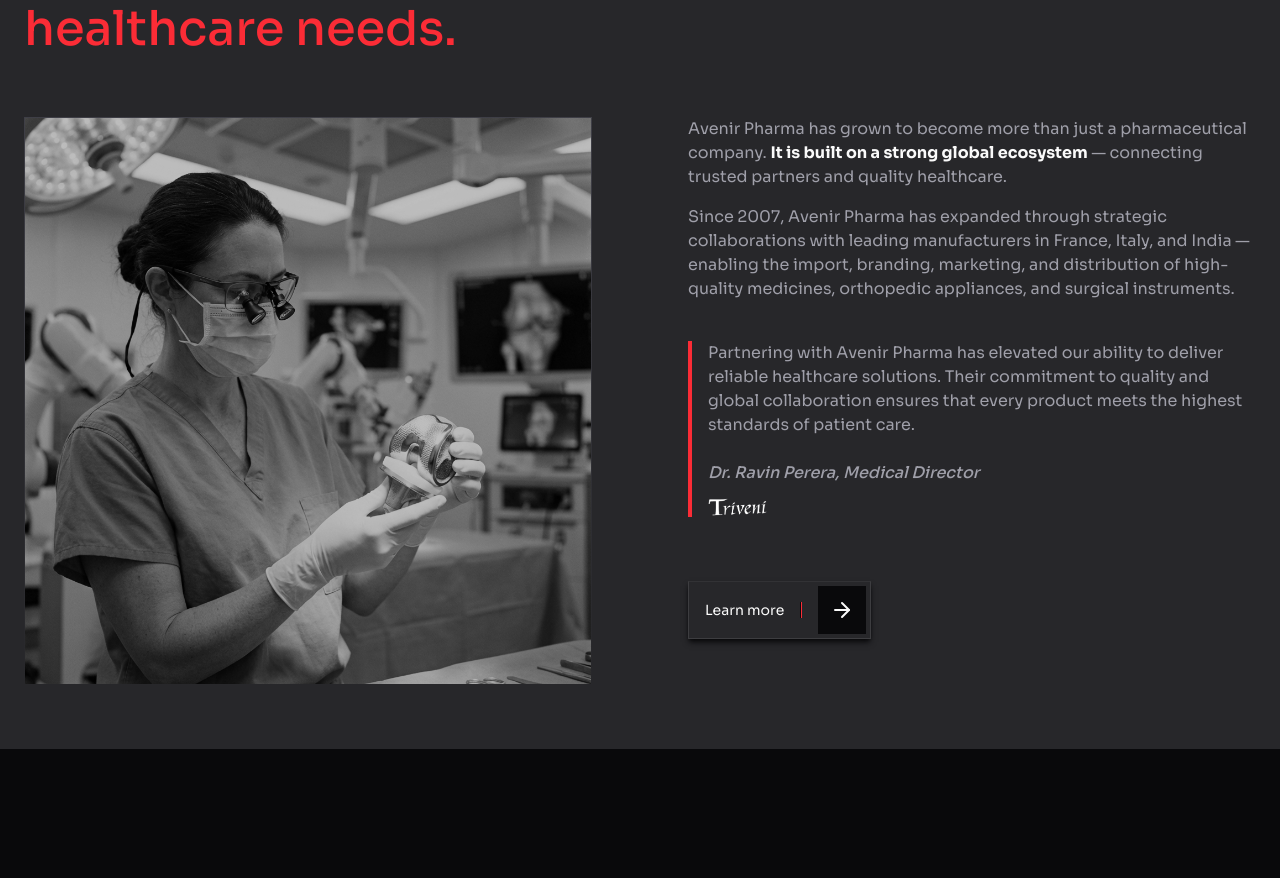
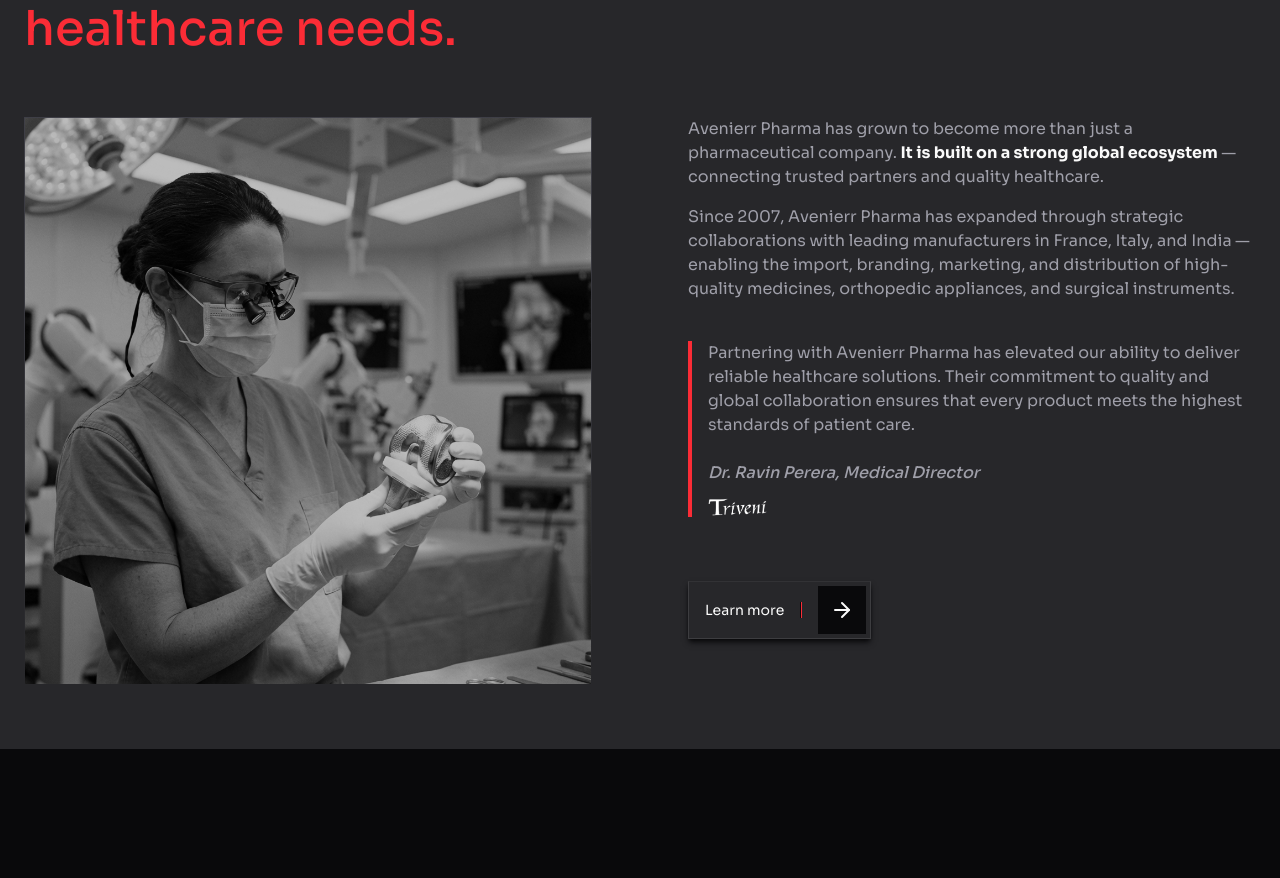
Before and after one commit to Thawshi-Srikanth/avenerr, a Next.js app: page / in a window 1280 px wide. Shown: the part 1151-2029 px from the top of the page. Built offline with nearby package versions, Linux system fonts and the light colour scheme.

Commit message:
fix: Corrected company name typo from 'Avenir' to 'Avenierr' in content text and image alt attributes.

```diff
--- a/src/components/content-1.tsx
+++ b/src/components/content-1.tsx
@@ -55,8 +55,8 @@
 
           <div className="relative space-y-4">
             <p className="text-muted-foreground">
-              Avenir Pharma has grown to become more than just a pharmaceutical
-              company.{" "}
+              Avenierr Pharma has grown to become more than just a
+              pharmaceutical company.{" "}
               <span className="text-accent-foreground font-bold">
                 It is built on a strong global ecosystem
               </span>{" "}
@@ -64,7 +64,7 @@
             </p>
 
             <p className="text-muted-foreground">
-              Since 2007, Avenir Pharma has expanded through strategic
+              Since 2007, Avenierr Pharma has expanded through strategic
               collaborations with leading manufacturers in France, Italy, and
               India — enabling the import, branding, marketing, and distribution
               of high-quality medicines, orthopedic appliances, and surgical
@@ -73,7 +73,7 @@
             <div className="pt-6 text-muted-foreground">
               <blockquote className="border-l-4 border-primary pl-4">
                 <p>
-                  Partnering with Avenir Pharma has elevated our ability to
+                  Partnering with Avenierr Pharma has elevated our ability to
                   deliver reliable healthcare solutions. Their commitment to
                   quality and global collaboration ensures that every product
                   meets the highest standards of patient care.
--- a/src/components/features-3.tsx
+++ b/src/components/features-3.tsx
@@ -22,7 +22,7 @@
               <CardDecorator>
                 <Image
                   src="/images/icon/pill.png"
-                  alt="Avenir Pharma Logo"
+                  alt="Avenierr Pharma Logo"
                   width={24}
                   height={24}
                 />
@@ -44,7 +44,7 @@
               <CardDecorator>
                 <Image
                   src="/images/icon/surgery.png"
-                  alt="Avenir Pharma Logo"
+                  alt="Avenierr Pharma Logo"
                   width={24}
                   height={24}
                 />
@@ -67,7 +67,7 @@
               <CardDecorator>
                 <Image
                   src="/images/icon/orthopedics.png"
-                  alt="Avenir Pharma Logo"
+                  alt="Avenierr Pharma Logo"
                   width={24}
                   height={24}
                 />
```
